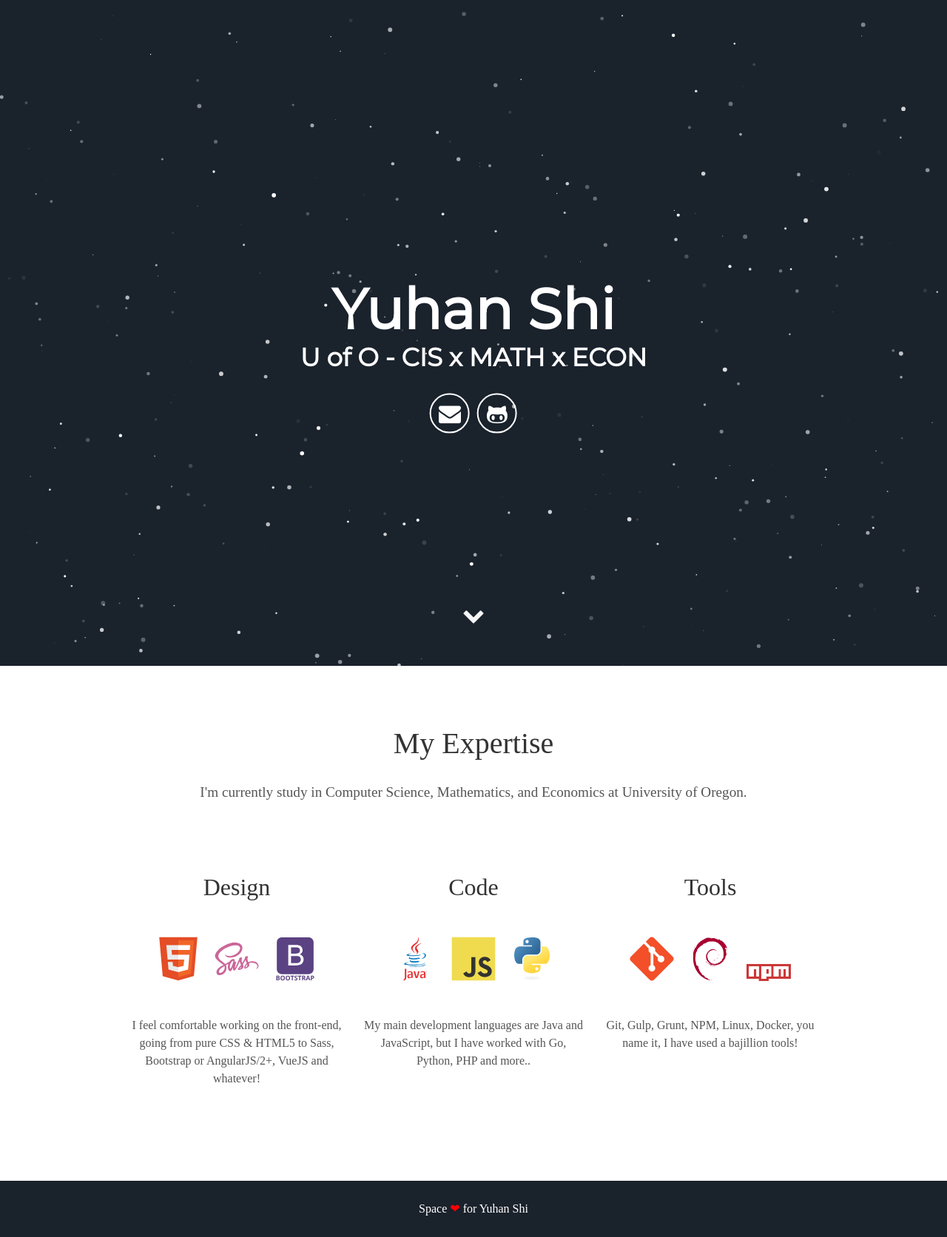
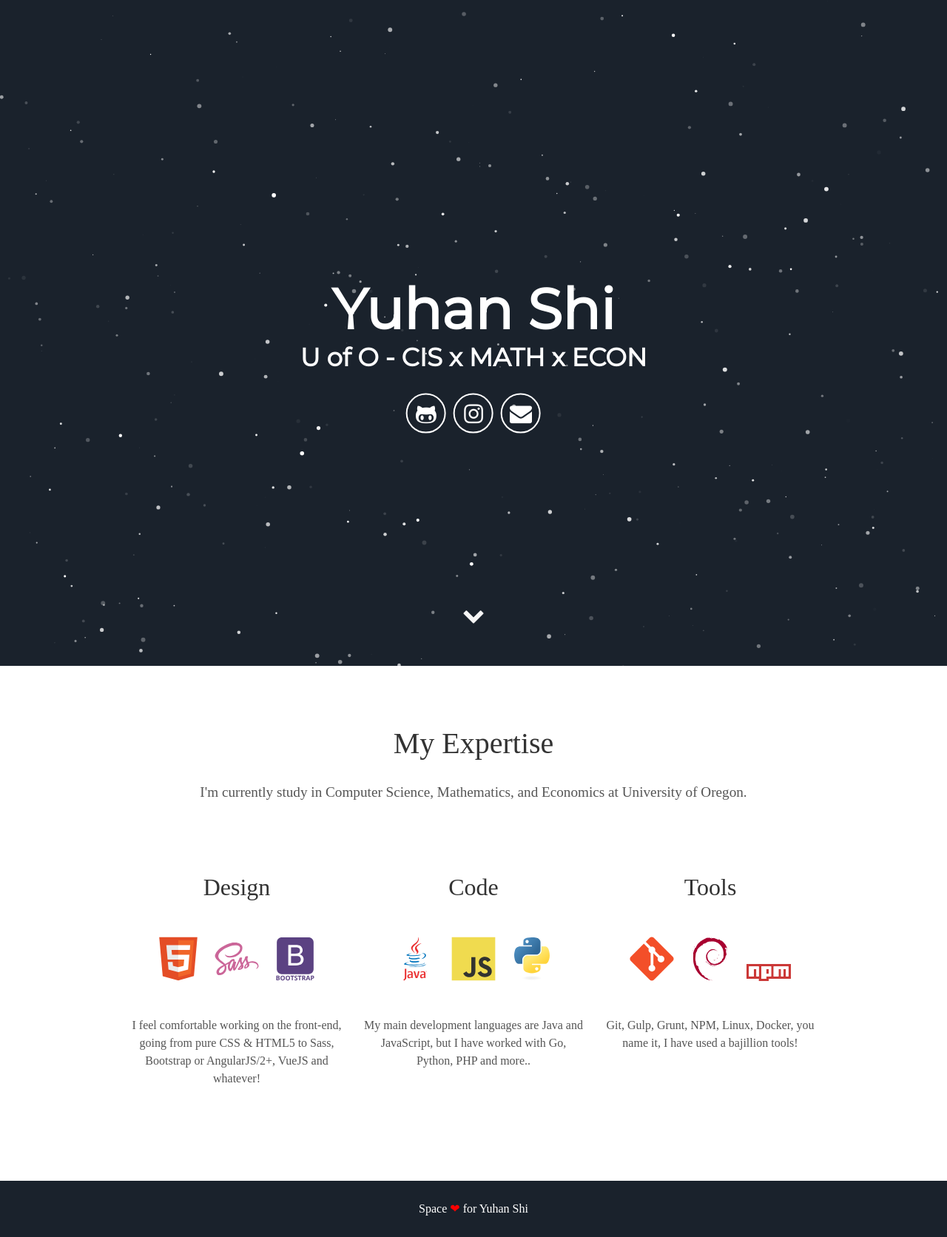
Before and after one commit to missystem/missyshi, a Jekyll site: the page built from index.html, in a window 1280 px wide. Shown: the whole page at 74% size. Built offline with Jekyll 4.4.1, drawn with Linux system fonts in a browser that asks for light colours; some web fonts are replaced.

Commit message:
add instagram

```diff
--- a/_includes/header.html
+++ b/_includes/header.html
@@ -5,11 +5,12 @@
         <span class="site-description">{{ site.user_title }}</span>
       </h1>
       <div class="header-icons">
+        <a aria-label="My Github" target="_blank" href="https://github.com/missystem"><i class="icon fa fa-github-alt" aria-hidden="true"></i></a>
+        <a aria-label="My Instagram" target="_blank" href="https://www.instagram.com/yuhan.study"><i class="icon fa fa-instagram" aria-hidden="true"></i></a>
         <a aria-label="Send email" href="mailto:yuhanspace@gmail.com"><i class="icon fa fa-envelope"></i></a>
-        <!-- <a aria-label="My Instagram" target="_blank" href="https://www.instagram.com/mauriciourraco7"><i class="icon fa fa-instagram" aria-hidden="true"></i></a> -->
+
         <!-- <a aria-label="My Facebook" target="_blank" href="https://www.facebook.com/mauricio.urraco"><i class="icon fa fa-facebook" aria-hidden="true"></i></a> -->
         <!-- <a aria-label="My LinkedIn" target="_blank" href="https://www.linkedin.com/in/murraco"><i class="icon fa fa-linkedin-square" aria-hidden="true"></i></a> -->
-        <a aria-label="My Github" target="_blank" href="https://github.com/missystem"><i class="icon fa fa-github-alt" aria-hidden="true"></i></a>
       </div>
       <div class="header-links">
         <!-- <a class="link" href="#about" data-scroll>About Me</a> -->
```
